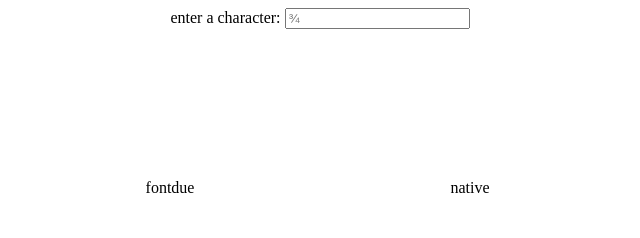
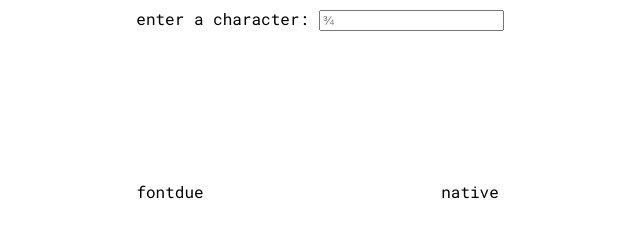
Before and after one commit to weswigham/fontdue-you-see-it, a website built with webpack: page www/index.html in a window 1280 px wide. Shown: the whole page, without its empty margins (320-960 px from the left). Built offline with nearby package versions, Linux system fonts and the light colour scheme; what fontdue-you-see-it would draw is missing.

Commit message:
Maximum REEE

```diff
--- a/www/index.html
+++ b/www/index.html
@@ -9,7 +9,7 @@
   font-style: normal;
   font-weight: 400;
   font-display: swap;
-  src: url('RobotoMono-Regular.ttf') format('ttf');
+  src: url('./RobotoMono-Regular.ttf') format('truetype');
 }
 
 .flex {
```
Also changed, not shown: docs/index.html (+1 -1 lines), www/RobotoMono-Regular.ttf (added).
